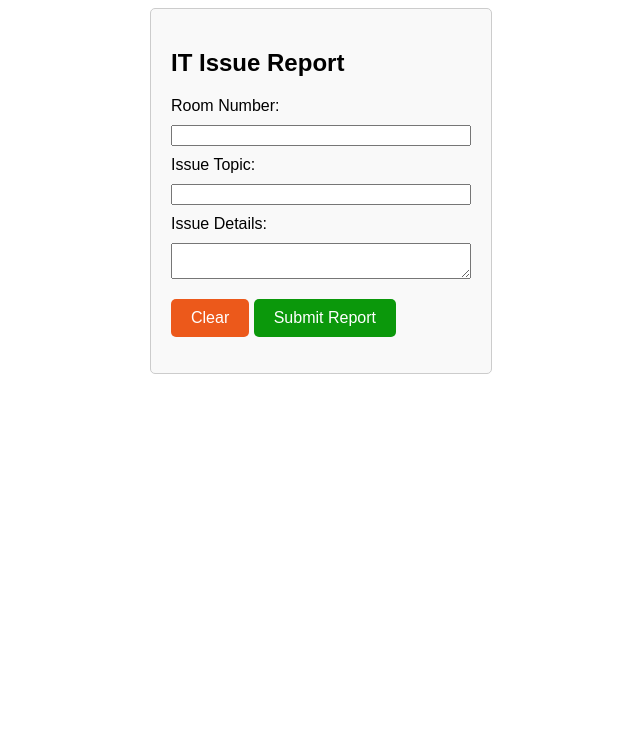
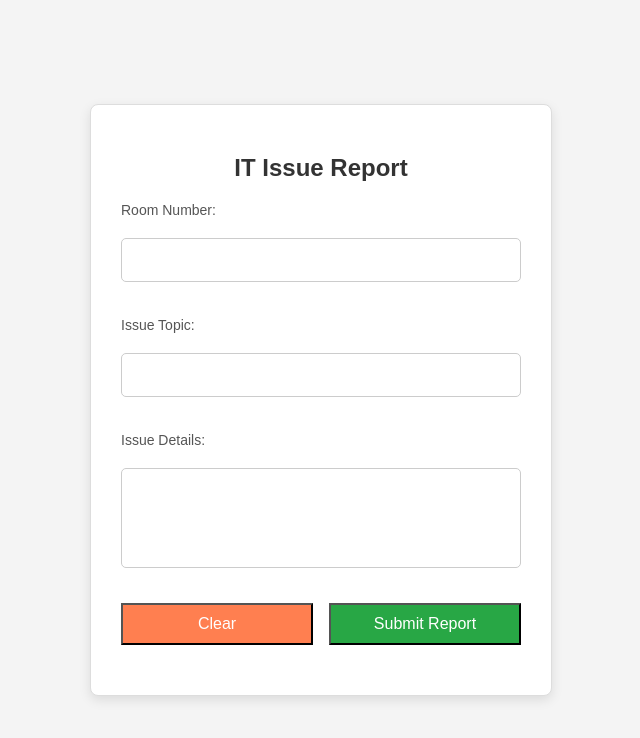
Before and after one commit to Poomprime/IT-Report, a plain HTML site: page index.html in a window 1280 px wide. Shown: the whole page, without its empty margins (319-959 px from the left). Drawn offline with Linux system fonts and the light colour scheme.

Commit message:
Update style.css

```diff
--- a/style.css
+++ b/style.css
@@ -1,52 +1,105 @@
 /* กำหนดฟอนต์ให้ทั้งหน้าเว็บใช้ Arial */
 body {
     font-family: Arial, sans-serif;
+    background-color: #f4f4f4; /* เปลี่ยนสีพื้นหลังของหน้าเว็บ */
+    margin: 0;
+    padding: 0;
+    display: flex;
+    justify-content: center;
+    align-items: center;
+    height: 100vh;
 }
+
 /* สไตล์สำหรับฟอร์ม */
 .form-container {
-    width: 300px;
-    margin: 0 auto;
-    padding: 20px;
+    width: 100%;
+    max-width: 400px; /* เพิ่มความกว้างสูงสุด */
+    padding: 30px;
+    border: 1px solid #ddd;
+    border-radius: 8px;
+    background-color: #ffffff; /* พื้นหลังขาว */
+    box-shadow: 0 4px 12px rgba(0, 0, 0, 0.1); /* เพิ่มเงา */
+    text-align: center;
+}
+
+/* ชื่อฟอร์ม */
+h2 {
+    font-size: 24px;
+    margin-bottom: 20px;
+    color: #333;
+}
+
+/* สไตล์สำหรับป้ายกำกับ (labels) */
+label {
+    font-size: 14px;
+    margin-bottom: 5px;
+    color: #555;
+    text-align: left;
+    display: block;
+}
+
+/* สไตล์สำหรับช่องกรอกข้อมูล (inputs & textarea) */
+input[type="text"], textarea {
+    width: 100%;
+    padding: 12px;
+    font-size: 16px;
     border: 1px solid #ccc;
     border-radius: 5px;
-    background-color: #f9f9f9;
+    box-sizing: border-box; /* เพื่อไม่ให้ช่องกรอกขยายเกินขนาด */
+    margin-bottom: 20px;
 }
 
-/* สไตล์สำหรับปุ่ม */
-button {
-    padding: 10px 20px;
-    font-size: 16px;
-    cursor: pointer;
-    border: none;
-    border-radius: 5px;
+textarea {
+    height: 100px; /* กำหนดความสูงของ textarea */
+    resize: none; /* ปิดการขยายขนาด */
 }
 
 /* ปุ่ม Clear สีส้ม */
 #clearBtn {
-    background-color: #ec591b; /* สีส้ม */
+    background-color: #ff7f50; /* สีส้ม */
     color: white;
+    transition: background-color 0.3s ease;
+}
+
+#clearBtn:hover {
+    background-color: #e66b2b; /* สีส้มเข้มตอน hover */
 }
 
 /* ปุ่ม Submit สีเขียว */
 button[type="submit"] {
-    background-color: rgb(11, 152, 11); /* สีเขียว */
+    background-color: #28a745; /* สีเขียว */
     color: white;
+    transition: background-color 0.3s ease;
+}
+
+button[type="submit"]:hover {
+    background-color: #218838; /* สีเขียวเข้มตอน hover */
 }
 
 /* จัดตำแหน่งปุ่มให้แยกกันทางซ้ายและขวา */
 #reportForm {
     display: flex;
     flex-direction: column;
-    gap: 10px;
+    gap: 15px;
 }
 
 /* เพิ่ม Flexbox สำหรับการจัดตำแหน่งปุ่ม */
 button[type="submit"], #clearBtn {
-    margin-top: 10px;
+    width: 48%; /* กำหนดขนาดปุ่ม */
+    padding: 10px;
+    font-size: 16px;
 }
 
-button-container {
+/* จัดเรียงปุ่ม */
+.button-container {
     display: flex;
     justify-content: space-between;
     width: 100%;
 }
+
+/* แสดงวันที่และเวลาที่บันทึก */
+#displayDateTime {
+    font-size: 14px;
+    margin-top: 20px;
+    color: #666;
+}
```
